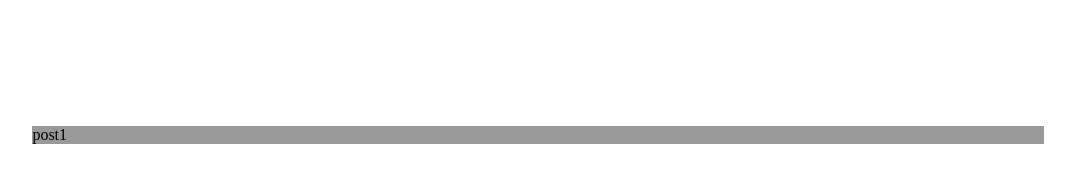
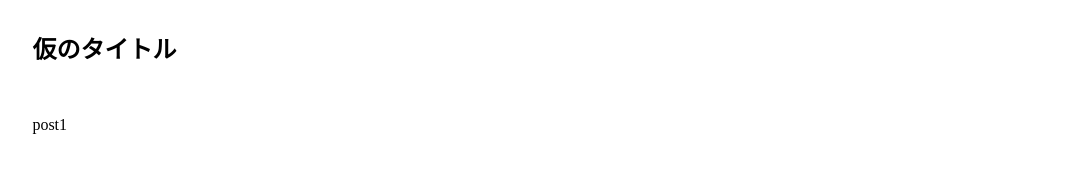
Before and after one commit to MayoLabCom/MayoLabCom.github.io, a plain HTML site: page posts/1.html in a window 1280 px wide. Shown: the whole page, without its empty margins (102-1177 px from the left). Drawn offline with Linux system fonts and the light colour scheme.

Commit message:
Update 1.html

```diff
--- a/posts/1.html
+++ b/posts/1.html
@@ -3,7 +3,13 @@
     <link rel="icon" type="image/x-icon" href="https://mayo-lab.com/wp-content/uploads/2021/11/cropped-_カラー_タテ_アイコン-3-e1635828251444-32x32.png" sizes="32x32" />
   </head>
   <body>
-    <div style="margin-left: 10%; margin-right: 10%; margin-top: 10%; background: #999">
+    <div style="margin-left: 10%; margin-right: 10%;">
+      <div style="margin-top: 3%;">
+        <h2>
+          仮のタイトル
+        </h2>
+      </div>
+      <div style="margin-top: 5%;"></div>
       post1
     </div>
   </body>
```
